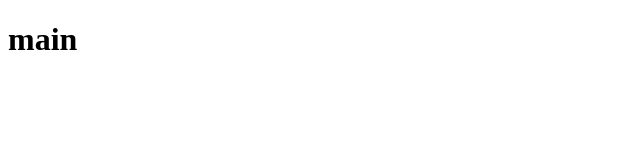
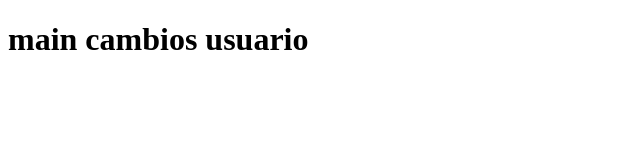
Before and after one commit to jessicalyruiz/proyecto_u1_jy, a plain HTML site: page index.html in a window 1280 px wide. Shown: the whole page, without its empty margins (0-640 px from the left). Drawn offline with Linux system fonts and the light colour scheme.

Commit message:
cambiomain

```diff
--- a/index.html
+++ b/index.html
@@ -5,7 +5,7 @@
     <meta http-equiv="X-UA-Compatible" content="IE=edge">
     <meta name="viewport" content="width=device-width, initial-scale=1.0">
     <title>Document</title>
-	 <h1>main</h1>
+	 <h1>main cambios usuario</h1>
 </head>
 <body>
 
```
